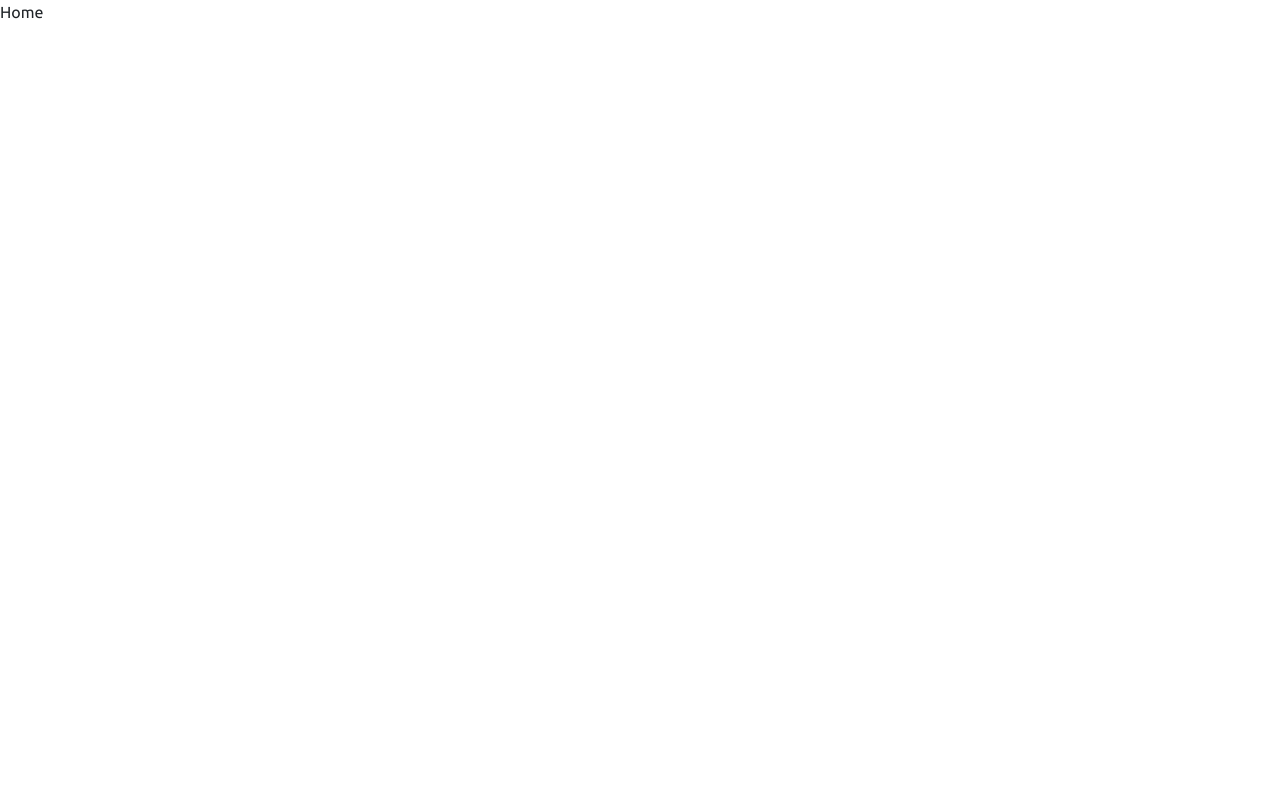
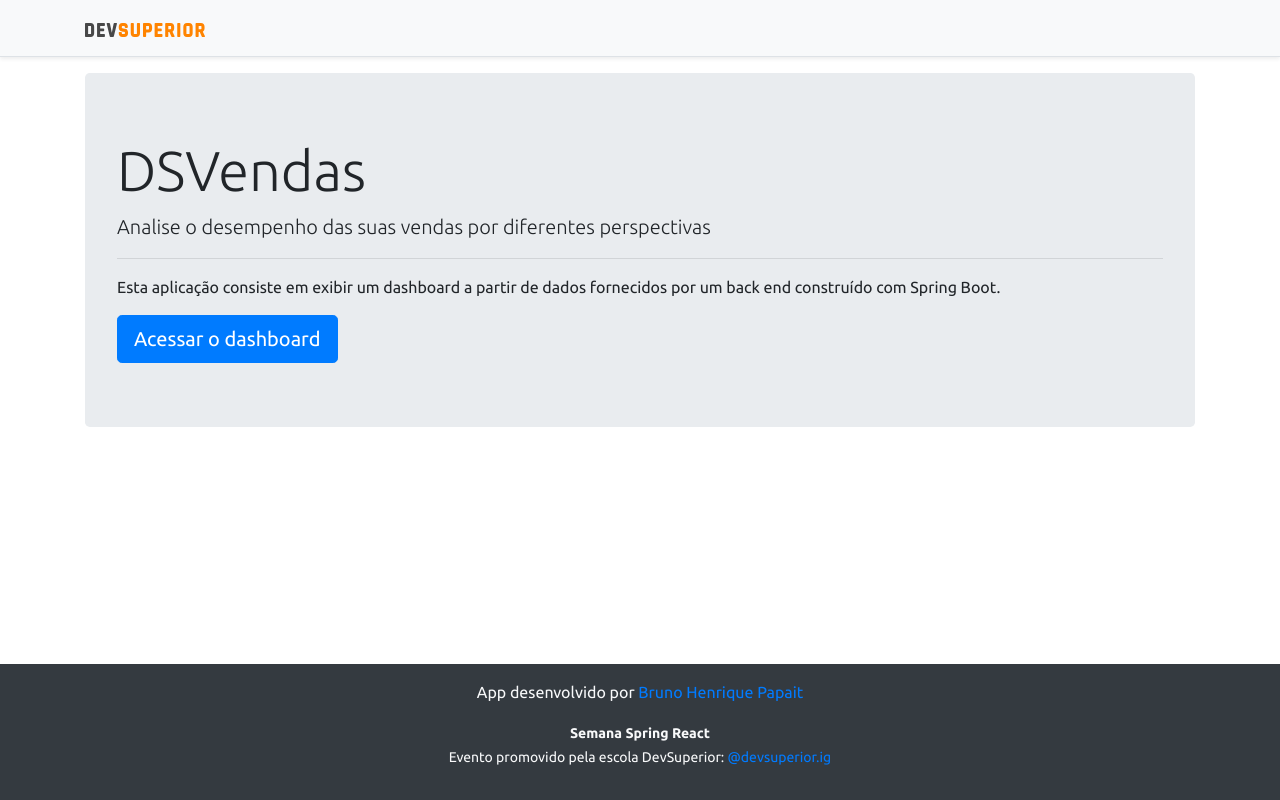
Before and after one commit to brunopapait/sds-vendas, a React (Create React App) app in the folder frontend/: page / in a window 1280 px wide. Built offline with nearby package versions, Linux system fonts and the light colour scheme.

Commit message:
Home, navigation

```diff
--- a/frontend/src/App.tsx
+++ b/frontend/src/App.tsx
@@ -2,7 +2,9 @@
 
 function App() {
   return (
-    <Routes />
+    <>
+      <Routes />
+    </>
   );
 }
 
--- a/frontend/src/components/NavBar/index.tsx
+++ b/frontend/src/components/NavBar/index.tsx
@@ -1,3 +1,4 @@
+import { Link } from 'react-router-dom';
 import imgDsDark from '../../assets/images/ds_dark.svg';
 
 const NavBar = () => {
@@ -5,7 +6,9 @@
     <div className="d-flex flex-column flex-md-row align-items-center p-3 px-md-4 mb-3 bg-light border-bottom shadow-sm">
       <div className="container">
         <nav className="my-2 my-md-0 mr-md-3">
-          <img src={imgDsDark} alt="DevSuperior" width="120" />
+          <Link to='/'>
+            <img src={imgDsDark} alt="DevSuperior" width="120" />
+          </Link>
         </nav>
       </div>
     </div>
--- a/frontend/src/pages/Home/index.tsx
+++ b/frontend/src/pages/Home/index.tsx
@@ -1,6 +1,24 @@
+import Footer from "components/Footer"
+import NavBar from "components/NavBar"
+import { Link } from "react-router-dom"
+
 const Home = () => {
   return (
-    <div>Home</div>
+    <>
+      <NavBar />
+      <div className="container">
+        <div className="jumbotron">
+          <h1 className="display-4">DSVendas</h1>
+          <p className="lead">Analise o desempenho das suas vendas por diferentes perspectivas</p>
+          <hr />
+          <p>Esta aplicação consiste em exibir um dashboard a partir de dados fornecidos por um back end construído com Spring Boot.</p>
+          <Link className='btn btn-primary btn-lg' to='/dashboard'>
+            Acessar o dashboard
+          </Link>
+        </div>
+      </div>
+      <Footer />
+    </>
   );
 }
 
```
